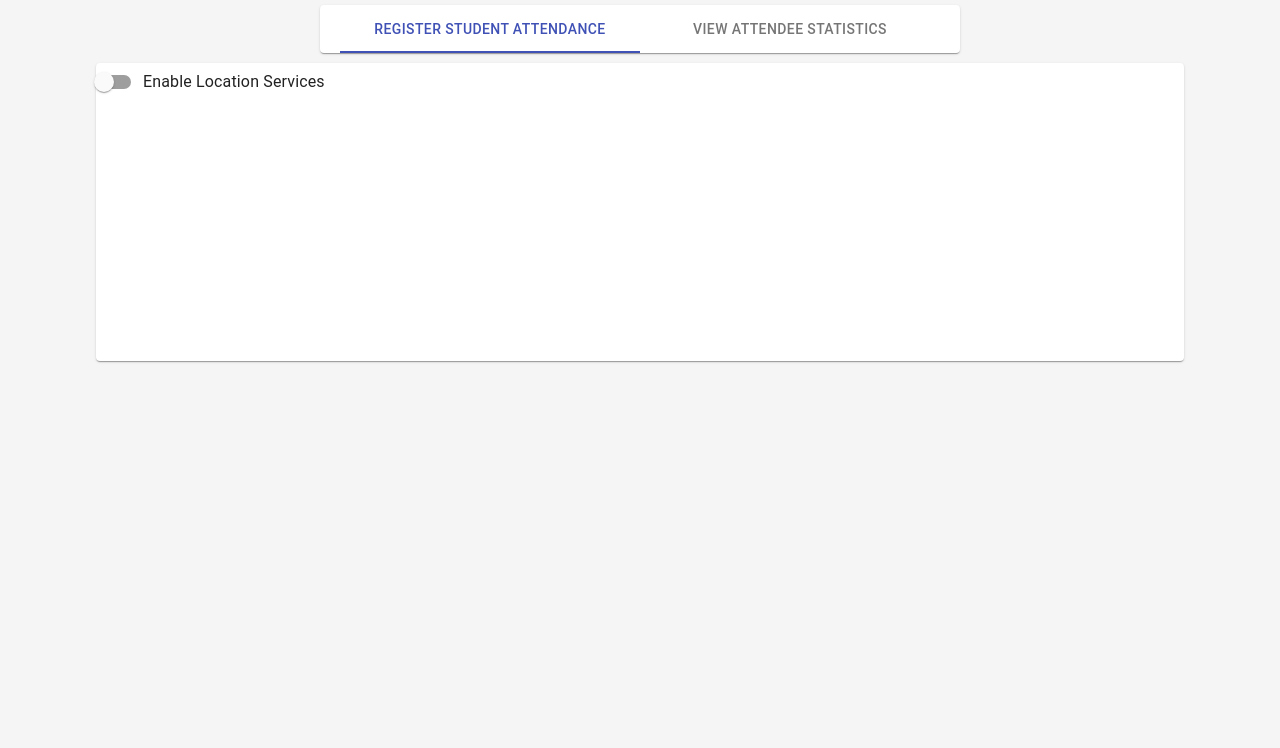
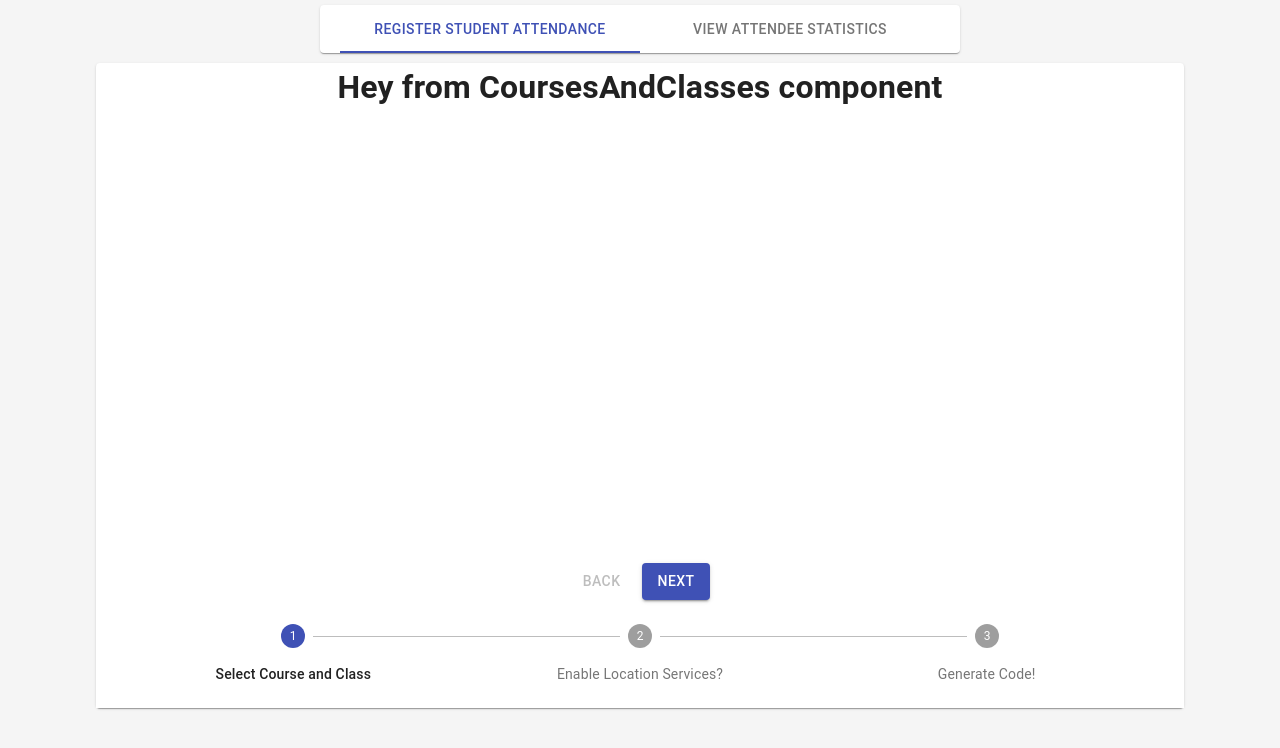
Before and after one commit to 3520kramer/dls-frontend, a React (Create React App) app: page /teacher in a window 1280 px wide. Shown: the top 748 px of the page. Built offline with nearby package versions, Linux system fonts and the light colour scheme.

Commit message:
created vertical stepper

```diff
--- /dev/null
+++ b/src/components/Common/VerticalStepper/VerticalStepper.tsx
@@ -0,0 +1,114 @@
+import React from 'react';
+import { makeStyles, Theme, createStyles } from '@material-ui/core/styles';
+import Stepper from '@material-ui/core/Stepper';
+import Step from '@material-ui/core/Step';
+import StepLabel from '@material-ui/core/StepLabel';
+import Button from '@material-ui/core/Button';
+import Typography from '@material-ui/core/Typography';
+
+const useStyles = makeStyles((theme: Theme) =>
+  createStyles({
+    root: {
+      width: '100%',
+      marginBottom: '10px',
+    },
+    backButton: {
+      marginRight: theme.spacing(1),
+    },
+    instructions: {
+      marginTop: theme.spacing(1),
+      marginBottom: theme.spacing(1),
+    },
+    buttons: {
+      textAlign: 'center',
+    },
+    stepper: {
+      minHeight: '500px',
+    },
+  }),
+);
+
+function getSteps() {
+  return ['Select Course and Class', 'Enable Location Services?', 'Generate Code!'];
+}
+
+const getChildComponent = (children: React.ReactNode[], componentName: string) => {
+  return React.Children.map(children, (child: any) => {
+    console.log(child.type.displayName)
+    return child.type.displayName === componentName ? child : null
+  })
+}
+
+function getStepContent(stepIndex: number, children: React.ReactNode[]) {
+  switch (stepIndex) {
+    case 0:
+      return getChildComponent(children, "CoursesAndClasses");
+    case 1:
+      return <h1>Hey from GeoLocation component</h1> //getChildComponent(children, "GeoLocation");
+    case 2:
+      return getChildComponent(children, "GenerateCode");
+    default:
+      return 'Unknown stepIndex';
+  }
+}
+interface IProps{
+  children: React.ReactNode[]
+}
+
+const VerticalStepper: React.FC<IProps> = ({children}) => {
+  const classes = useStyles();
+  const [activeStep, setActiveStep] = React.useState(0);
+  const steps = getSteps();
+
+  const handleNext = () => {
+    setActiveStep((prevActiveStep) => prevActiveStep + 1);
+  };
+
+  const handleBack = () => {
+    setActiveStep((prevActiveStep) => prevActiveStep - 1);
+  };
+
+  const handleReset = () => {
+    setActiveStep(0);
+  };
+
+  return (
+    <div className={classes.root}>
+      <div>
+        {activeStep === steps.length ? (
+          <div className={classes.stepper} >
+            <Typography className={classes.instructions}>All steps completed</Typography>
+            <Button onClick={handleReset}>Reset</Button>
+          </div>
+        ) : (
+          <div>
+            <div className={classes.stepper} >
+            <Typography className={classes.instructions}>{getStepContent(activeStep, children)}</Typography>
+            </div>
+            <div className={classes.buttons}>
+              <Button
+                disabled={activeStep === 0}
+                onClick={handleBack}
+                className={classes.backButton}
+              >
+                Back
+              </Button>
+              <Button variant="contained" color="primary" onClick={handleNext}>
+                {activeStep === steps.length - 1 ? 'Finish' : 'Next'}
+              </Button>
+            </div>
+            <Stepper activeStep={activeStep} alternativeLabel>
+              {steps.map((label) => (
+                <Step key={label}>
+                  <StepLabel>{label}</StepLabel>
+                </Step>
+              ))}
+            </Stepper>
+          </div>
+        )}
+      </div>
+    </div>
+  );
+}
+
+export default VerticalStepper;
--- /dev/null
+++ b/src/components/Teacher/RegisterAttendance/CoursesAndClasses/CoursesAndClasses.tsx
@@ -0,0 +1,16 @@
+import React from 'react';
+
+interface IProps{
+    children?: React.ReactNode,
+};
+
+const CoursesAndClasses: React.FC<IProps> = ({children}) => {
+    return (
+        <>
+            <h1> Hey from CoursesAndClasses component </h1>
+        </>
+    )
+}
+
+CoursesAndClasses.displayName = "CoursesAndClasses"
+export default CoursesAndClasses;
--- /dev/null
+++ b/src/components/Teacher/RegisterAttendance/GenerateCode/GenerateCode.tsx
@@ -0,0 +1,16 @@
+import React from 'react';
+
+interface IProps{
+    children?: React.ReactNode,
+};
+
+const GenerateCode: React.FC<IProps> = ({children}) => {
+    return (
+        <>
+            <h1> Hey from GenerateCode component</h1>
+        </>
+    )
+}
+
+GenerateCode.displayName = "GenerateCode";
+export default GenerateCode;
--- a/src/components/Teacher/RegisterAttendance/RegisterAttendance.css
+++ b/src/components/Teacher/RegisterAttendance/RegisterAttendance.css
@@ -0,0 +1,4 @@
+h1 {
+    text-align: center;
+    margin: auto;
+}
--- a/src/components/Teacher/RegisterAttendance/RegisterAttendance.tsx
+++ b/src/components/Teacher/RegisterAttendance/RegisterAttendance.tsx
@@ -1,19 +1,26 @@
-import React, { useState } from 'react';
-import ToggleSwitch from '../../Common/ToggleSwitch/ToggleSwitch';
+import React from 'react';
+import VerticalStepper from '../../Common/VerticalStepper/VerticalStepper'
+import CoursesAndClasses from './CoursesAndClasses/CoursesAndClasses';
+import GenerateCode from './GenerateCode/GenerateCode';
 import './RegisterAttendance.css'
 
 export const RegisterAttendance = () => {
-    const [hasEnabledGPS, setHasEnabledGPS] = useState<boolean>(false);
-
     return (
         <>
+            <VerticalStepper>
+                <CoursesAndClasses />
+                <GenerateCode />
+                {/*
+                The geolocation component
+                Possibly with this toggleswitch
                     <ToggleSwitch
                         condition={hasEnabledGPS}
                         setCondition={setHasEnabledGPS}
                         names="EnableLocation"
                         label="Enable Location Services"
                     />
-            <div style={{height: '250px', marginTop: '10px'}}></div>
+                */}
+            </VerticalStepper>
         </>
     );
 }
```
Lines whose indentation alone changed are shown as unchanged.
